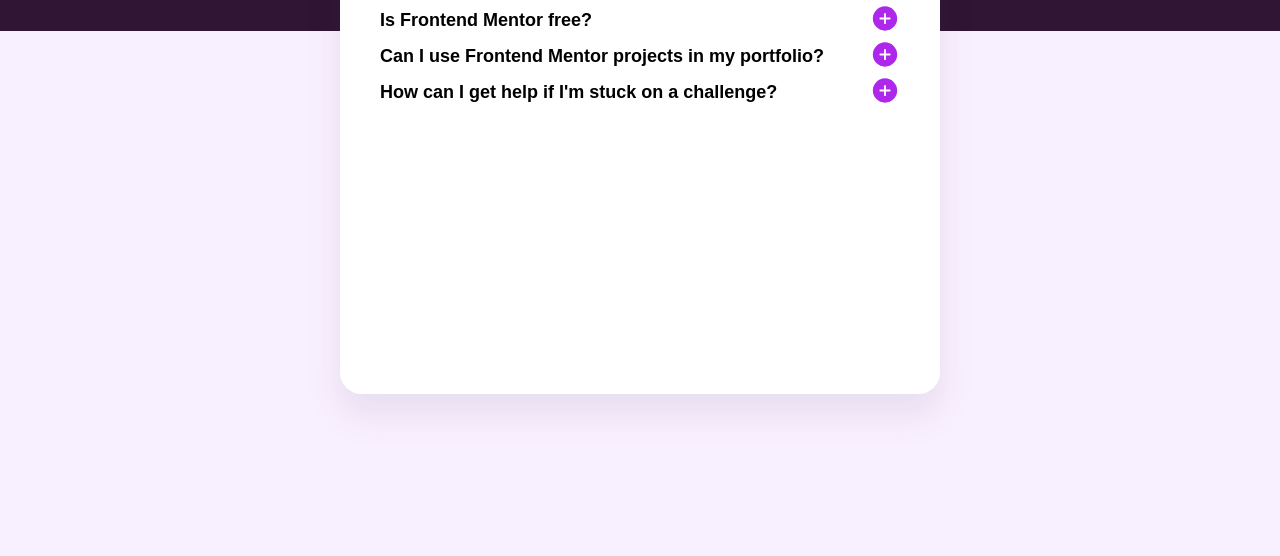
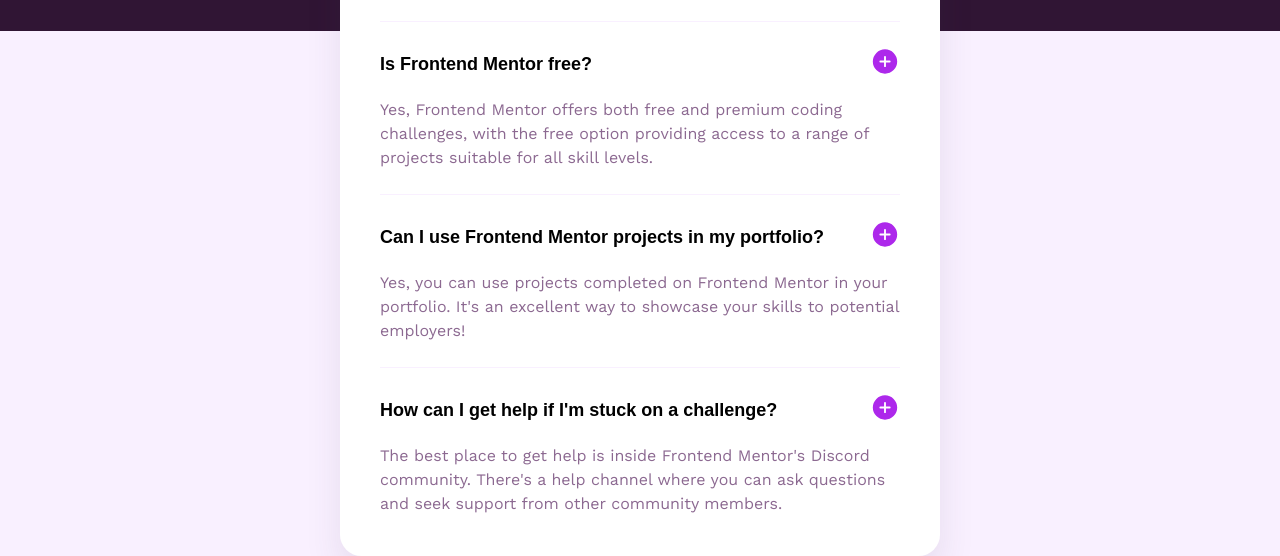
Before and after one commit to astnio/frontend-mentor-faq-accordion, a plain HTML site: page index.html in a window 1280 px wide. Shown: the part 289-845 px from the top of the page. Before the commit the page ends 800 px from the top, so only its background shows below. Drawn offline with Linux system fonts and the light colour scheme.

Commit message:
Added hr and styling

```diff
--- a/index.html
+++ b/index.html
@@ -51,6 +51,7 @@
               for portfolio building.
             </p>
           </li>
+          <hr />
           <li>
             <button class="button">
               Is Frontend Mentor free?
@@ -66,6 +67,7 @@
               projects suitable for all skill levels.
             </p>
           </li>
+          <hr />
           <li>
             <button class="button">
               Can I use Frontend Mentor projects in my portfolio?
@@ -81,6 +83,7 @@
               potential employers!
             </p>
           </li>
+          <hr />
           <li>
             <button class="button">
               How can I get help if I'm stuck on a challenge?
--- a/style.css
+++ b/style.css
@@ -105,6 +105,14 @@ ul {
   list-style-type: none;
 }
 
+hr {
+  width: 100%;
+  border: none;
+  height: 1px;
+  background-color: var(--clr-pink-100);
+  margin-block: 24px;
+}
+
 li {
   width: 100%;
 
@@ -113,7 +121,12 @@ li {
 }
 
 li > p {
-  display: none;
+  /* display: none; */
+  color: var(--clr-purple-500);
+  font-size: 16px;
+  line-height: 150%;
+
+  margin-top: 1rem;
 }
 
 /*** Buttons ***/
```
